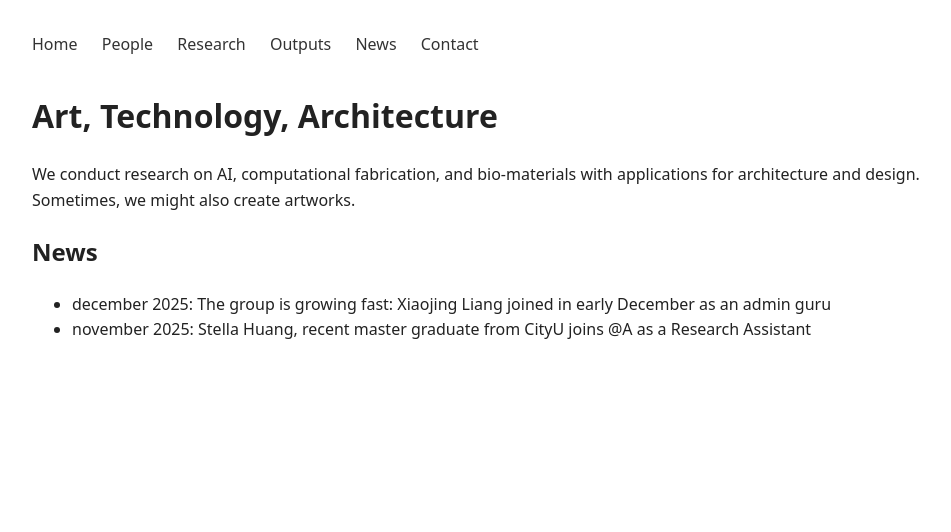
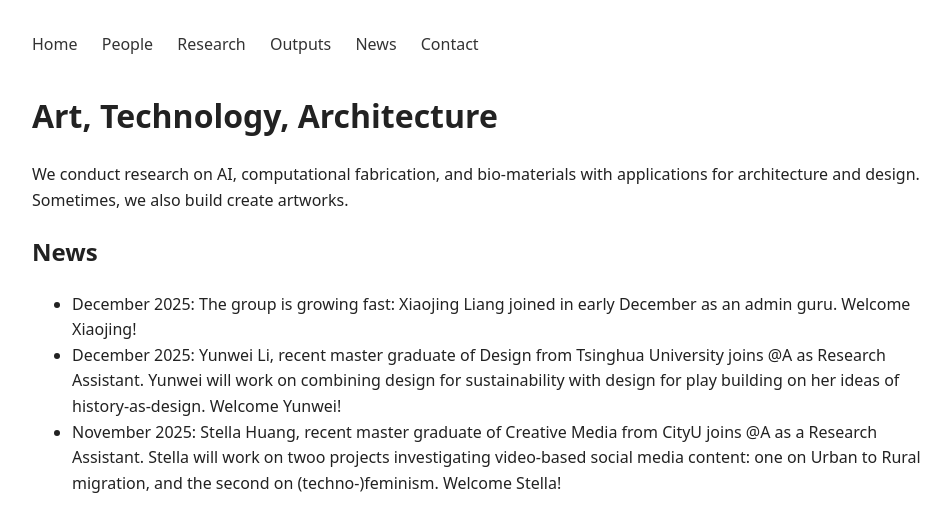
Before and after one commit to anqua/at-a, a Jekyll site: the page built from index.md, in a window 1280 px wide. Shown: the top 532 px of the page, without its empty margins (158-1109 px from the left). Built offline with Jekyll 4.4.1, drawn with Linux system fonts in a browser that asks for light colours.

Commit message:
Update index.md

```diff
--- a/index.md
+++ b/index.md
@@ -5,8 +5,10 @@ title: Home
 
 # Art, Technology, Architecture
 
-We conduct research on AI, computational fabrication, and bio-materials with applications for architecture and design. Sometimes, we might also create artworks.
+We conduct research on AI, computational fabrication, and bio-materials with applications for architecture and design.
+Sometimes, we also build create artworks.
 
 ## News
-- december 2025: The group is growing fast: Xiaojing Liang joined in early December as an admin guru
-- november 2025: Stella Huang, recent master graduate from CityU joins @A as a Research Assistant
+- December 2025: The group is growing fast: Xiaojing Liang joined in early December as an admin guru. Welcome Xiaojing!
+- December 2025: Yunwei Li, recent master graduate of Design from Tsinghua University joins @A as Research Assistant. Yunwei will work on combining design for sustainability with design for play building on her ideas of history-as-design. Welcome Yunwei!
+- November 2025: Stella Huang, recent master graduate of Creative Media from CityU joins @A as a Research Assistant. Stella will work on twoo projects investigating video-based social media content: one on Urban to Rural migration, and the second on (techno-)feminism. Welcome Stella!
```
